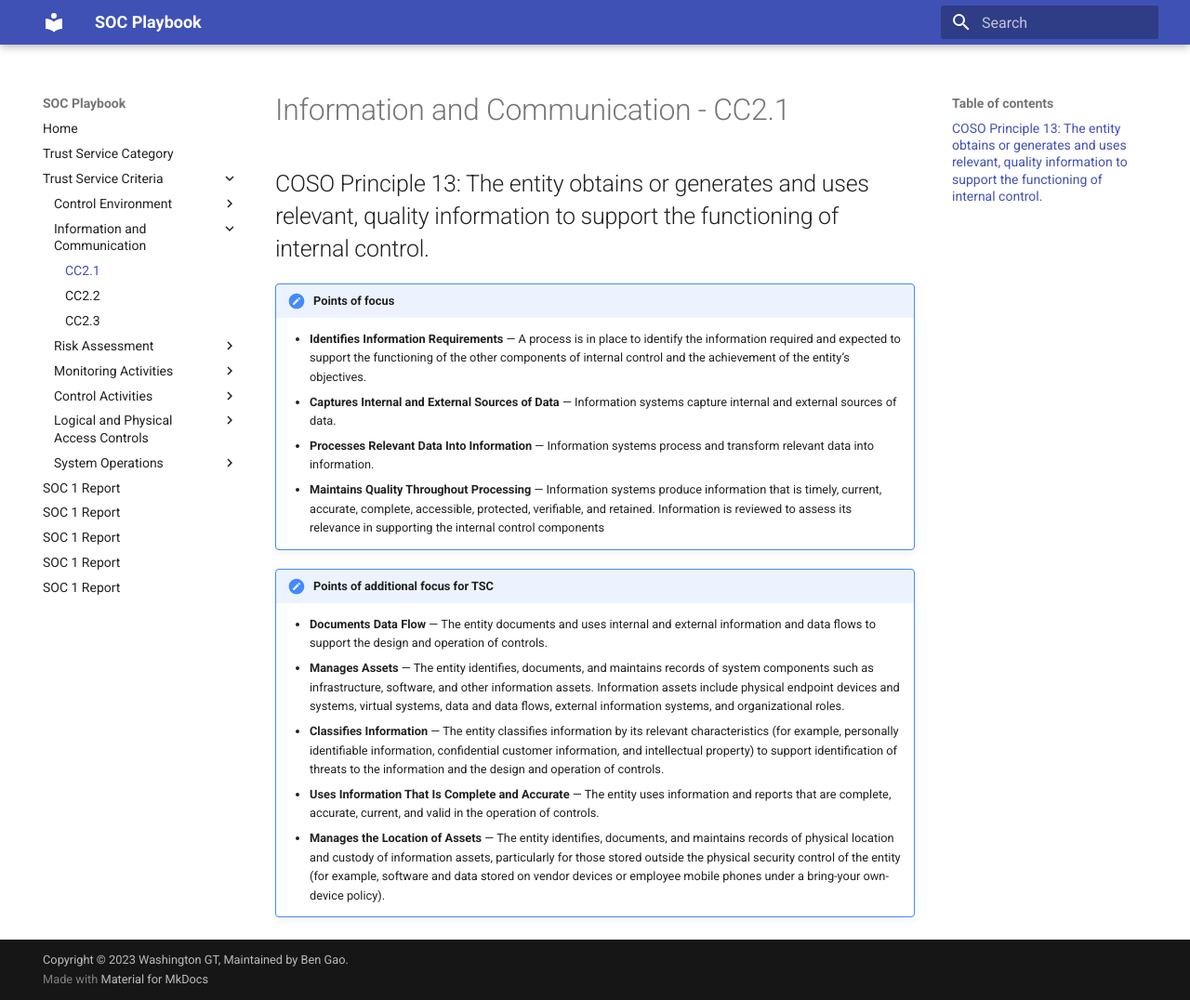
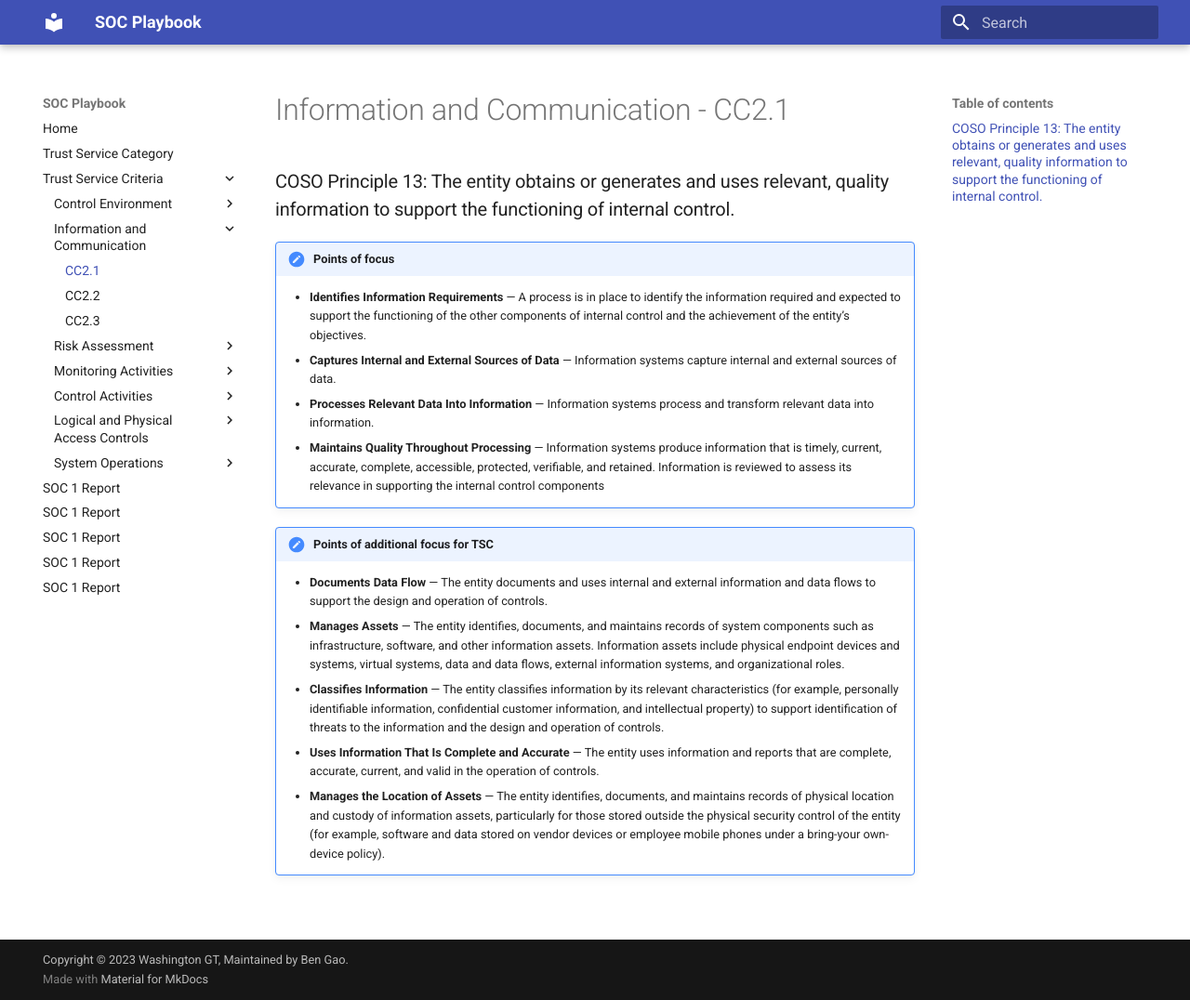
Before and after one commit to WashingtonGT/soc-playbook, an MkDocs documentation site: the page built from docs/tsc/cc2-1.md, in a window 1280 px wide and 1076 px high. Shown: the whole window at 93% size. Built offline with MkDocs 1.6.1 and Material for MkDocs 9.7.7, drawn with Linux system fonts in a browser that asks for light colours.

Commit message:
Update cc2-1.md

```diff
--- a/docs/tsc/cc2-1.md
+++ b/docs/tsc/cc2-1.md
@@ -1,5 +1,6 @@
 #  Information and Communication - CC2.1
-## COSO Principle 13: The entity obtains or generates and uses relevant, quality information to support the functioning of internal control.
+
+### COSO Principle 13: The entity obtains or generates and uses relevant, quality information to support the functioning of internal control.
 
 
 !!! note "Points of focus"
```
